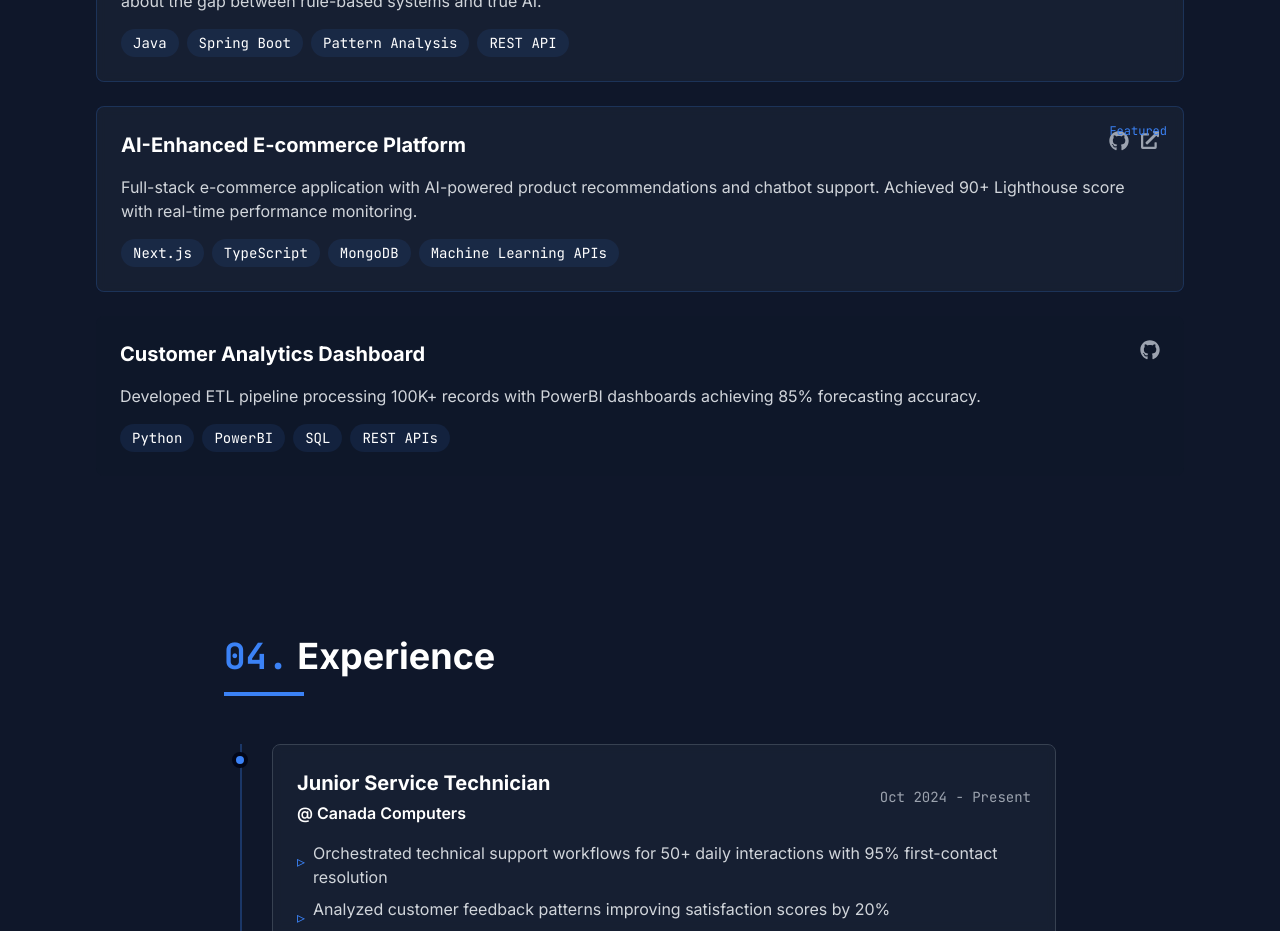
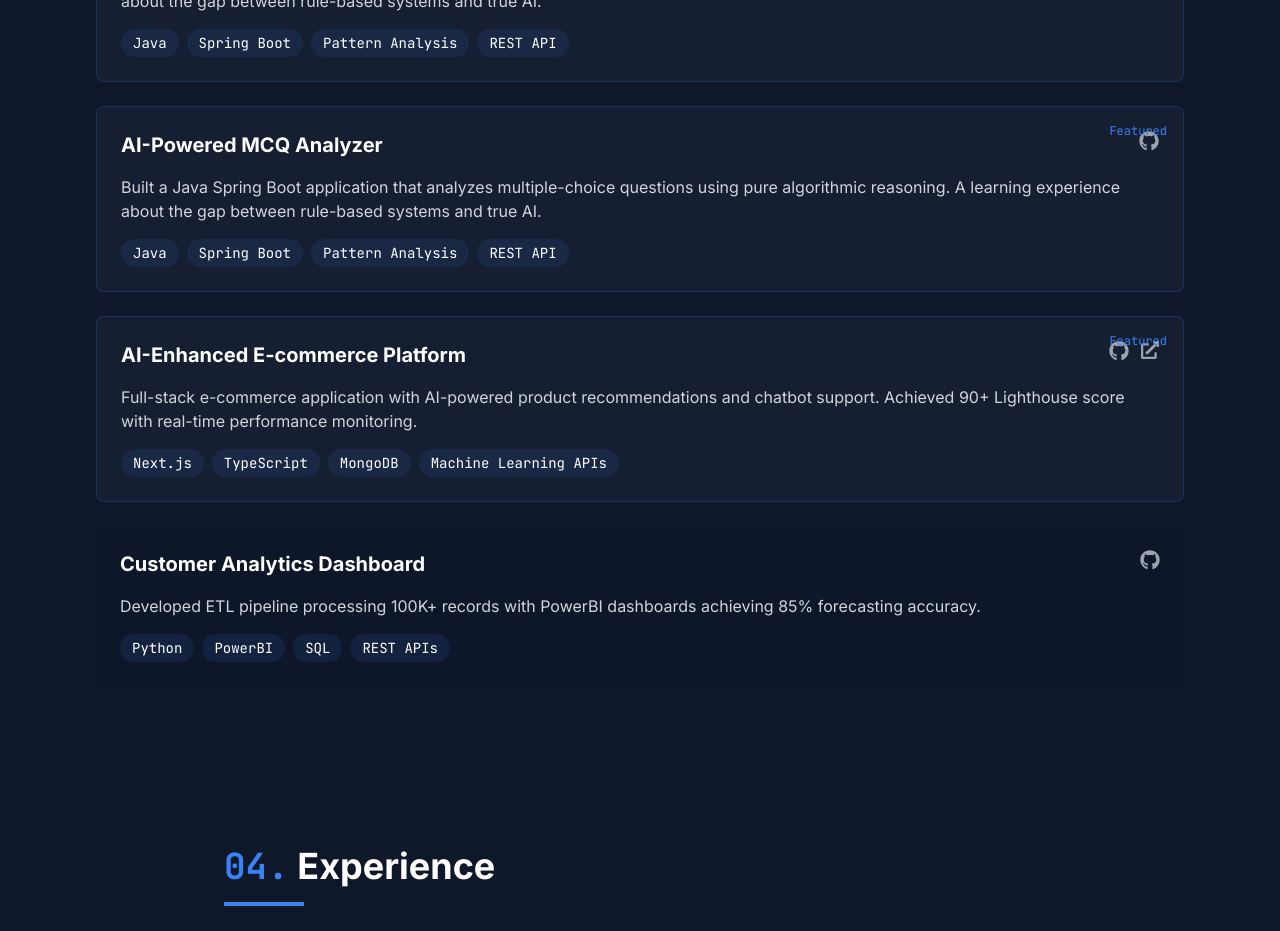
Before and after one commit to Panthkakadia/Portfolio, a Next.js app in the folder my-app/: page / in a window 1280 px wide. Shown: the part 2360-3291 px from the top of the page. Built offline with nearby package versions, Linux system fonts and the light colour scheme.

Commit message:
added projects

```diff
--- a/my-app/components/sections/Projects.tsx
+++ b/my-app/components/sections/Projects.tsx
@@ -13,6 +13,15 @@ const projects = [
     demo: null,
     featured: true,
   },
+  {
+    title: 'AI-Powered MCQ Analyzer',
+    description: 'Built a Java Spring Boot application that analyzes multiple-choice questions using pure algorithmic reasoning. A learning experience about the gap between rule-based systems and true AI.',
+    tech: ['Java', 'Spring Boot', 'Pattern Analysis', 'REST API'],
+    github: 'https://github.com/panthkakadia/mcq-analyzer',
+    demo: null,
+    featured: true,
+  },
+
   {
     title: 'AI-Enhanced E-commerce Platform',
     description: 'Full-stack e-commerce application with AI-powered product recommendations and chatbot support. Achieved 90+ Lighthouse score with real-time performance monitoring.',
```
